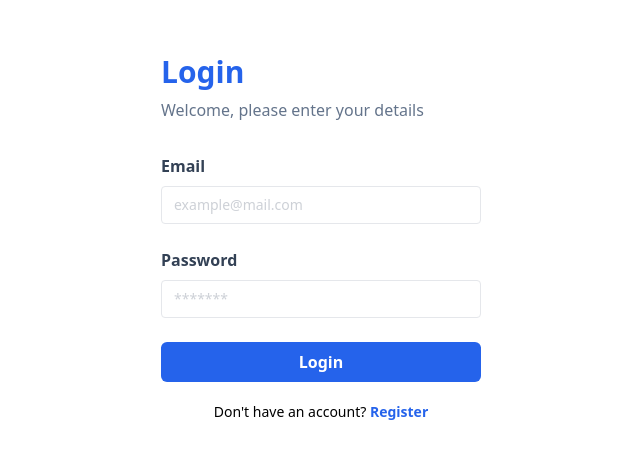
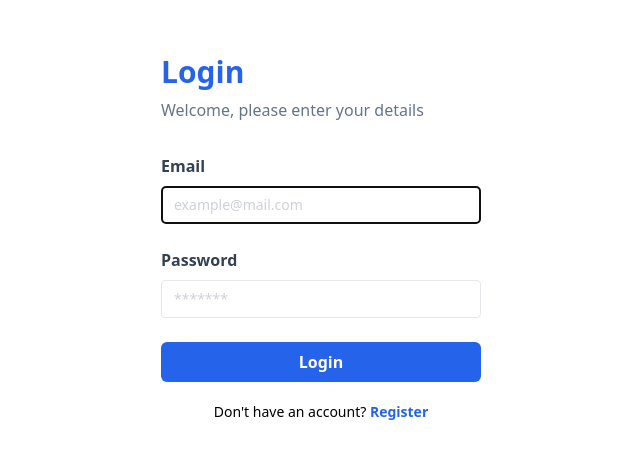
Before and after one commit to danimisme/toko-online, a React (Vite) app: page /login in a window 1280 px wide. Shown: the part 162-620 px from the top of the page, without its empty margins (319-959 px from the left). Built offline with nearby package versions, Linux system fonts and the light colour scheme.

Commit message:
belajar menggunakan useReff

```diff
--- a/src/Pages/products.jsx
+++ b/src/Pages/products.jsx
@@ -1,4 +1,4 @@
-import { Fragment, useEffect, useState } from "react";
+import { Fragment, useEffect, useRef, useState } from "react";
 import CardProduct from "../componnents/Fragments/CardProduct";
 import Button from "../componnents/Elements/Button";
 
@@ -68,6 +68,24 @@
     }
   };
 
+  //useRef
+  const cartRef = useRef(JSON.parse(localStorage.getItem("cart")) || []);
+
+  const handleAddToCartRef = (id) => {
+    cartRef.current = [...cartRef.current, { id, qty: 1 }];
+    localStorage.setItem("cart", JSON.stringify(cartRef.current));
+  };
+
+  const totalPriceRef = useRef(null);
+
+  useEffect(() => {
+    if (cart.length > 0) {
+      totalPriceRef.current.style.display = "table-row";
+    } else {
+      totalPriceRef.current.style.display = "none";
+    }
+  }, [cart]);
+
   return (
     <Fragment>
       <div className="flex justify-end h-20 bg-blue-600 text-white items-center px-10">
@@ -129,7 +147,7 @@
                   </tr>
                 );
               })}
-              <tr>
+              <tr ref={totalPriceRef}>
                 <td colSpan={3}>
                   {" "}
                   <b> Total Price</b>
--- a/src/componnents/Elements/Input/Input.jsx
+++ b/src/componnents/Elements/Input/Input.jsx
@@ -1,4 +1,7 @@
-const Input = (props) => {
+import { forwardRef } from "react";
+
+// eslint-disable-next-line react/display-name
+const Input = forwardRef((props, ref) => {
   const { type, placeholder, name } = props;
   return (
     <input
@@ -7,8 +10,9 @@
       placeholder={placeholder}
       name={name}
       id={name}
+      ref={ref}
     />
   );
-};
+});
 
 export default Input;
--- a/src/componnents/Elements/Input/index.jsx
+++ b/src/componnents/Elements/Input/index.jsx
@@ -1,14 +1,16 @@
-import Input from "./Input"
-import Label from "./Label"
+import { forwardRef } from "react";
+import Input from "./Input";
+import Label from "./Label";
 
-const InputForm = (props) => {
-    const {label , name , type , placeholder} = props;
-    return (
-        <div className="mb-6">
-            <Label htmlFor={name}>{label}</Label>
-            <Input name={name} type={type} placeholder={placeholder} />
-        </div>
-    )
-}
+// eslint-disable-next-line react/display-name
+const InputForm = forwardRef((props, ref) => {
+  const { label, name, type, placeholder } = props;
+  return (
+    <div className="mb-6">
+      <Label htmlFor={name}>{label}</Label>
+      <Input name={name} type={type} placeholder={placeholder} ref={ref} />
+    </div>
+  );
+});
 
-export default InputForm
+export default InputForm;
--- a/src/componnents/Fragments/FormLogin.jsx
+++ b/src/componnents/Fragments/FormLogin.jsx
@@ -1,5 +1,6 @@
 import InputForm from "../Elements/Input";
 import Button from "../Elements/Button";
+import { useEffect, useRef } from "react";
 const FormLogin = () => {
   const handleLogin = (event) => {
     event.preventDefault();
@@ -9,6 +10,10 @@
 
     window.location.href = "/products";
   };
+  const emailRef = useRef(null);
+  useEffect(() => {
+    emailRef.current.focus();
+  }, []);
 
   return (
     <form onSubmit={handleLogin}>
@@ -17,6 +22,7 @@
         name="email"
         type="email"
         placeholder="example@mail.com"
+        ref={emailRef}
       />
       <InputForm
         label="Password"
```
